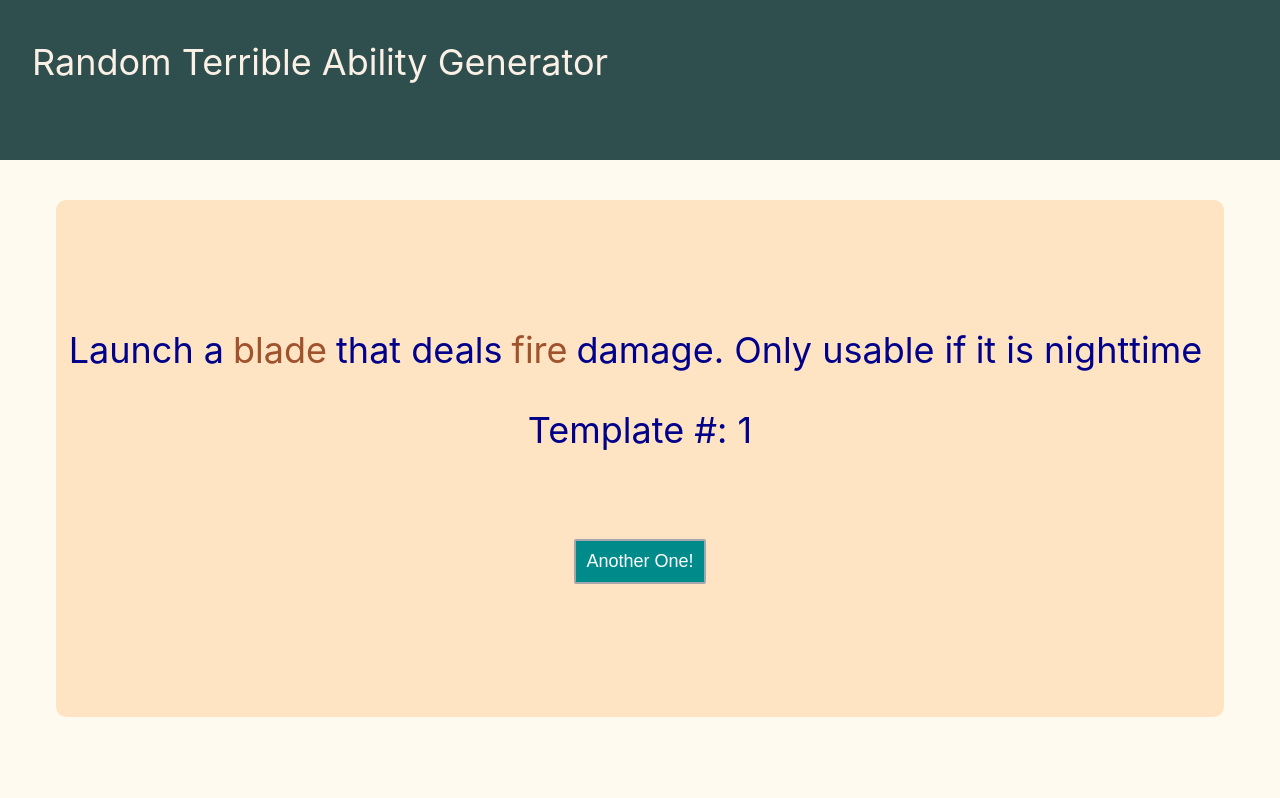
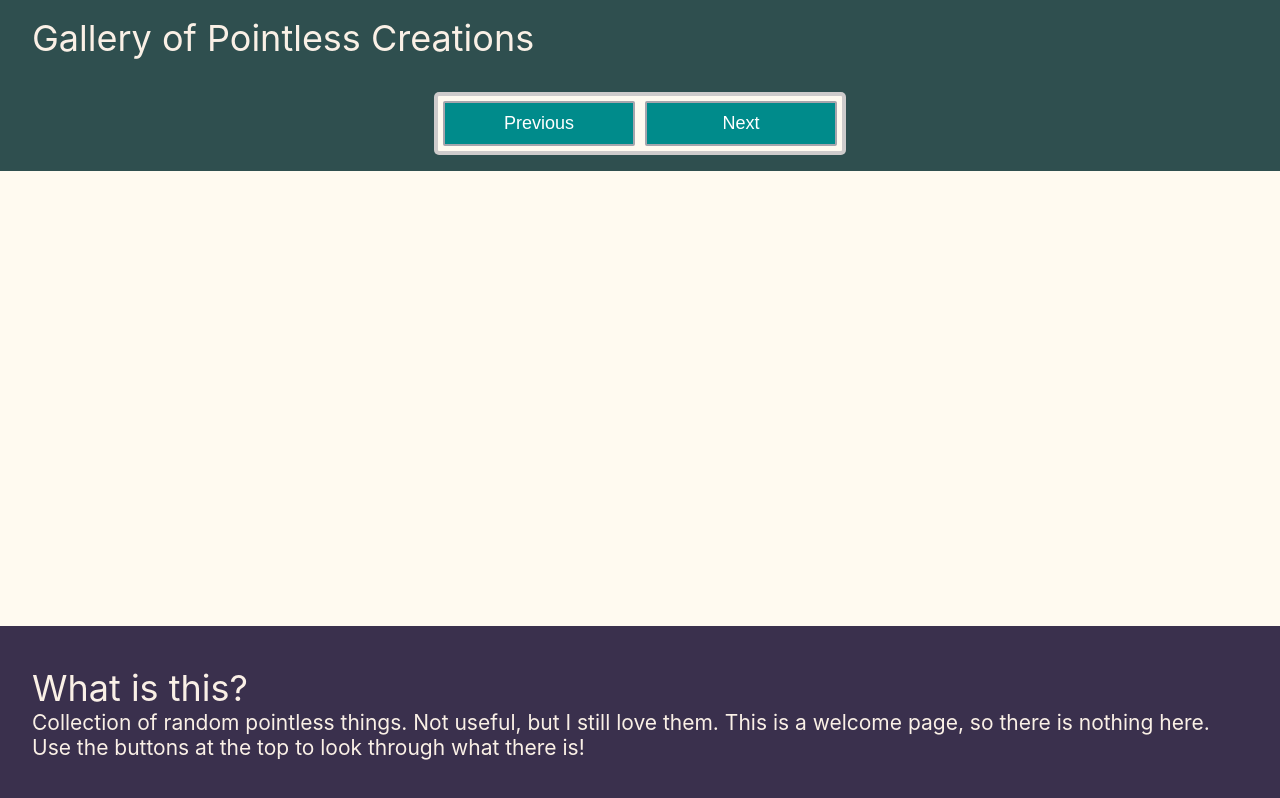
Before and after one commit to UsernameOfAlexT/absurd-exp, a React (Create React App) app: page / in a window 1280 px wide. Built offline with nearby package versions, Linux system fonts and the light colour scheme.

Commit message:
Cleaned up the presentation of things to be more appealing. Also prepare for other little apps

```diff
--- a/src/App.css
+++ b/src/App.css
@@ -15,6 +15,12 @@
   background-color: darkcyan;
   color: white;
   transition: background-color .5s;
+  pointer-events: auto;
+}
+
+.equalbtn {
+  min-width: 80px;
+  width: 15vw;
 }
 
 .btn:hover {
@@ -54,7 +60,7 @@
   display: flex;
   flex-direction: column;
   align-items: center;
-  justify-content: flex-start;
+  justify-content: space-between;
   font-size: calc(20px + 2vmin);
   color: darkblue;
 }
@@ -62,10 +68,36 @@
 #topbar {
   background-color: darkslategrey;
   color: linen;
-  height: 10vh;
+  height: fit-content;
+  align-self: stretch;
+  flex-direction: column;
+  display: flex;
+  padding: 2vh 2rem;
+  pointer-events: none;
+}
+
+#selectors {
+  background-color: floralwhite;
+  margin-top: 4vh;
+  border-radius: 5px;
+  border: 4px #a6a6ad8c solid;
+  width: fit-content;
+  display: flex;
+  flex-direction: row;
+  justify-content: center;
+  align-self: center;
+}
+
+#botbar {
+  background-color: rgb(58, 48, 77);
+  color: linen;
   align-self: stretch;
   padding: 5vh 2rem;
   pointer-events: none;
+}
+
+#desc {
+  font-size: calc(5px + 2vmin);
 }
 
 #content-main {
--- a/src/App.js
+++ b/src/App.js
@@ -3,14 +3,85 @@ import TEMPLATES from './phrasebook/FullPhrasePicker.js'
 import PhraseTemplate from './phrasebook/PhraseTemplate.js'
 import './App.css';
 
+/**
+ * Props are applications: list of applications containing objs that have
+ * title, content and description
+ */
+class ApplicationPicker extends React.Component {
+  constructor(props) {
+    super(props);
+    this.state = {active : 0}
+    this.pickActiveApp = this.pickActiveApp.bind(this);
+    this.nextApp = this.nextApp.bind(this);
+    this.previousApp = this.previousApp.bind(this);
+  }
+
+  pickActiveApp() {
+    return this.props.applications[this.state.active];
+  }
+
+  nextApp() {
+    let newActive = this.state.active + 1 > this.props.applications.length - 1
+    ? 0
+    : this.state.active + 1;
+    this.setState({
+      active: newActive
+    });
+  }
+
+  previousApp() {
+    let newActive = this.state.active - 1 < 0
+    ? this.props.applications.length - 1
+    : this.state.active - 1;
+    this.setState({
+      active: newActive
+    });
+  }
+
+  render() {
+    return (
+      <>
+      <div id="topbar">{this.pickActiveApp().title}
+        <div id="selectors">
+          <button className="btn equalbtn" onClick={this.previousApp}>Previous</button>
+          <button className="btn equalbtn" onClick={this.nextApp}>Next</button>
+        </div>
+      </div>
+      {this.pickActiveApp().content}
+      <div id="botbar">What is this?
+        <div id="desc">{this.pickActiveApp().description}</div>
+      </div>
+      </>
+    )
+  }
+}
+
 function App() {
 
   return (
     <div id="backbox">
-      <div id="topbar">Random Terrible Ability Generator</div>
-          <PhraseTemplate isTop={true} template={TEMPLATES} canBeRerolled={false}/>
+      <ApplicationPicker applications={appPicker}/>
     </div>
   );
 }
 
+const abilityGen = {
+  title: "Random Terrible Ability Generator",
+  content: <PhraseTemplate isTop={true} template={TEMPLATES} canBeRerolled={false}/>,
+  description: "Generate silly random ability ideas. Click on highlighted words to reroll them"
+}
+
+const welcome = {
+  title: "Gallery of Pointless Creations",
+  content: <></>,
+  description: "Collection of random pointless things. Not useful, but I still love them. " +
+  "This is a welcome page, so there is nothing here. " +
+  "Use the buttons at the top to look through what there is!"
+}
+
+const appPicker = [
+  welcome,
+  abilityGen
+]
+
 export default App;
--- a/src/phrasebook/PhraseTemplate.js
+++ b/src/phrasebook/PhraseTemplate.js
@@ -64,7 +64,6 @@ class PhraseTemplate extends React.Component {
       <div id="content-main">
         <div className="text-content">
           {this.getTemplateFragment()}
-          <p>Template #: {this.state.templateId}</p>
         </div>
         <button className="btn" onClick={() => this.pickRandomTemplate(false)}>Another One!</button>
       </div>
```
Also changed, not shown: src/TargetPicker.js (deleted, +0 -7 lines).
